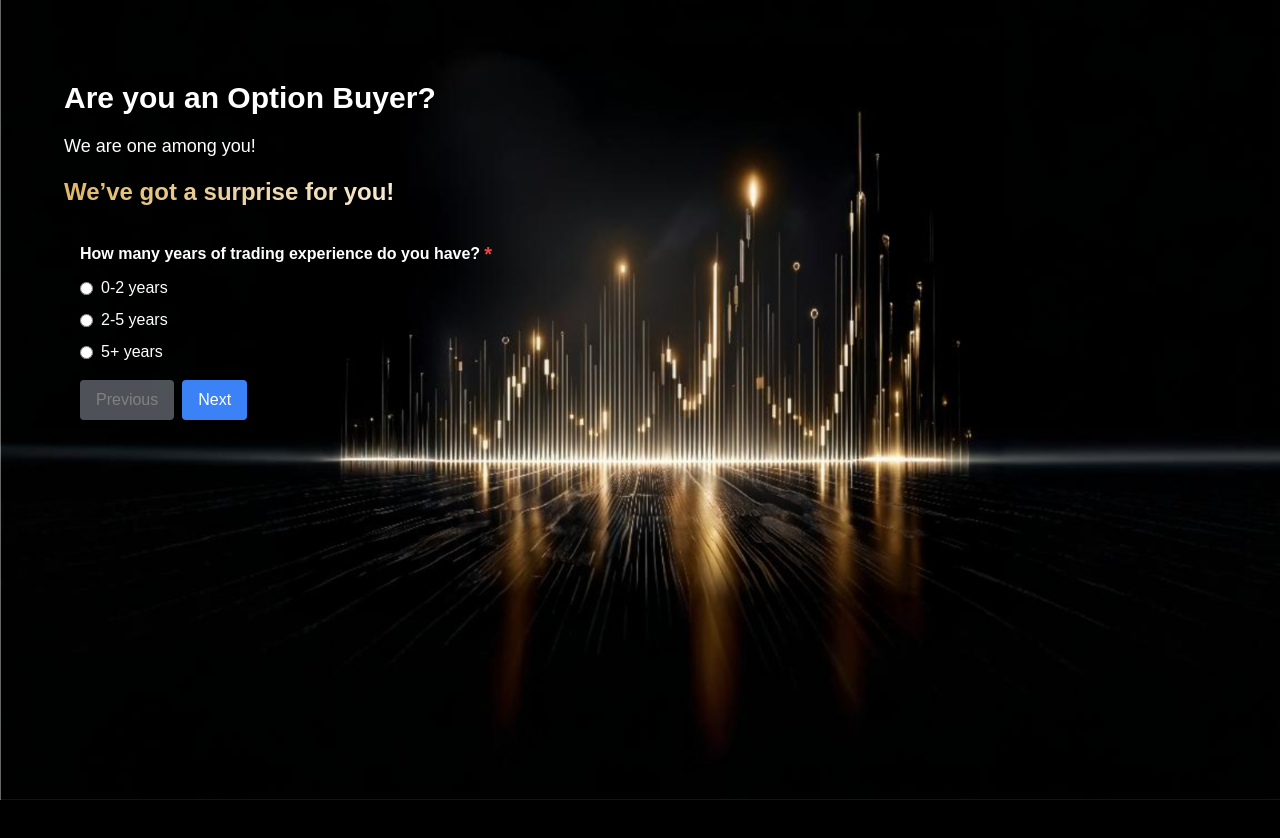
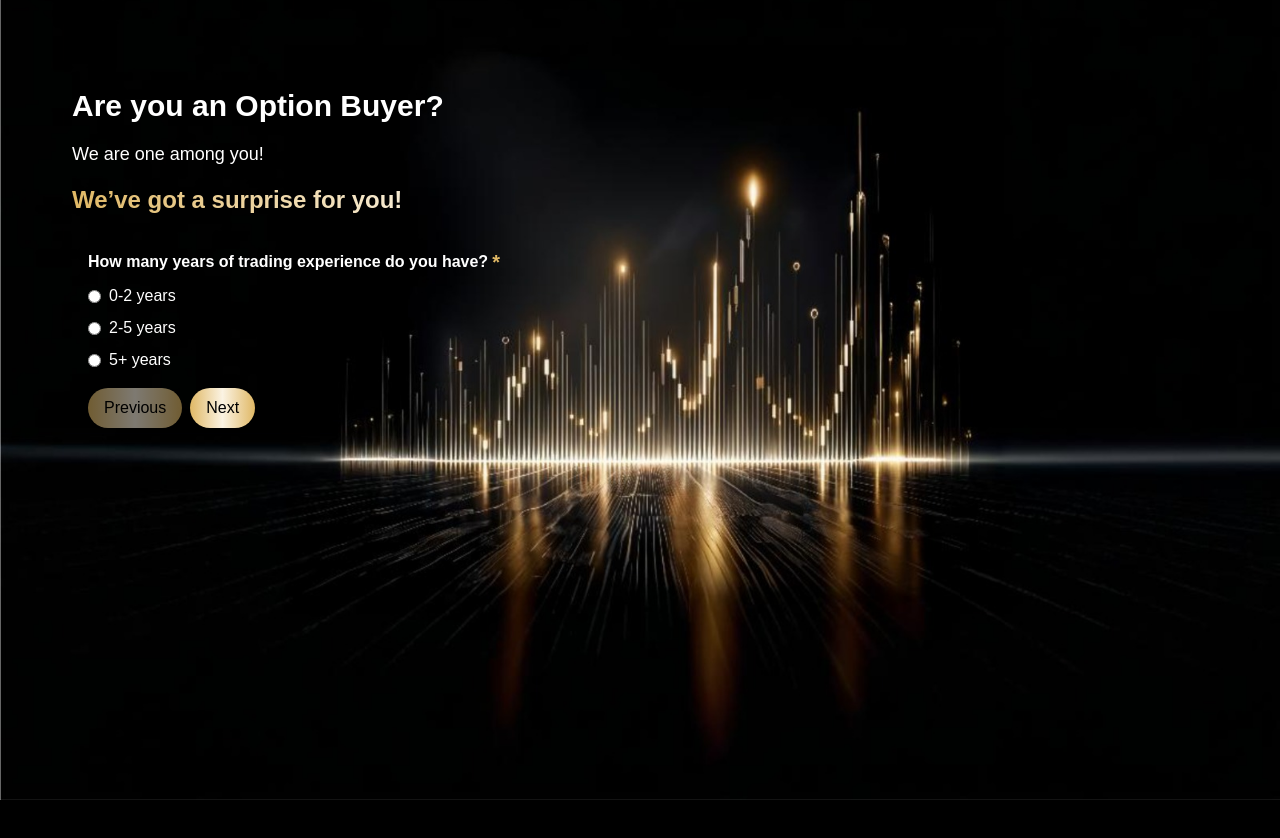
Before and after one commit to srajan07/trade, a React (Vite) app: page / in a window 1280 px wide. Both pictures are taken after a click on the button "Yes, take me there!". After the commit the page ends 800 px from the top, so only its background shows below. Built offline with nearby package versions, Linux system fonts and the light colour scheme.

Commit message:
Updated Hero component to hide text on button click

```diff
--- a/src/components/Hero.jsx
+++ b/src/components/Hero.jsx
@@ -31,14 +31,15 @@ const Hero = () => {
 
   return (
     <div
-      className="min-h-screen bg-black text-white relative mb-10"
-      style={{
-        backgroundImage: `url(${bgImage})`,
-        backgroundSize: "cover",
-        backgroundPosition: "center bottom",
-      }}
-    >
-      <div className="container mx-auto px-4 pt-10 md:pt-16 lg:pt-20 pl-6 md:pl-12 lg:pl-16 relative">
+  className="min-h-screen bg-black text-white relative p-2"
+  style={{
+    backgroundImage: `url(${bgImage})`, // Use backgroundImage for URLs
+    backgroundSize: "cover",
+    backgroundPosition: "center bottom",
+  }}
+>
+
+      <div className="container mx-auto px-4 pt-10 md:pt-16 lg:pt-20 pl-10 md:pl-12 lg:pl-16 relative">
         <div className="max-w-3xl">
           {/* Content Top-Left */}
           <div className="text-left space-y-4">
@@ -101,7 +102,7 @@ const Hero = () => {
                 {/* Success Message */}
                 {emailSubmitted && (
                   <div className="mt-4 text-lg font-bold text-[#E0B865]">
-                    Success! You have been added to our list. 🫡
+                   Thank you. We’ll keep you updated :)
                   </div>
                 )}
               </>
--- a/src/components/TradingSurvey.jsx
+++ b/src/components/TradingSurvey.jsx
@@ -16,16 +16,16 @@ const TradingSurvey = () => {
         { id: 5, question: "Do you exit trades early or hold onto losing trades beyond your stop loss due to fear?", type: "single", mandatory: true, options: [{ text: "Always", next: 6 }, { text: "Often", next: 6 }, { text: "Sometimes", next: 7 }, { text: "Rarely or Never", next: 7 }] },
         { id: 6, question: "Since you frequently exit trades due to fear - what triggers this behaviour?", type: "multiple", mandatory: true, options: ["Previous losses in similar trades", "Sudden market movements", "Lack of confidence", "Emotional stress during trading"] },
         { id: 7, question: "Since you rarely exit due to fear, how do you avoid holding losing trades?", type: "multiple", mandatory: true, options: ["I always stick to my plan.", "I use automated SL and exits.", "I practice mindfulness/meditation."] },
-        { id: 8, question: "Do you frequently change your strategy based on short-term market trends?", type: "single", mandatory: true, options: [{ text: "Always", next: 9 }, { text: "Often", next: 9 }, { text: "Sometimes", next: 10 }, { text: "Rarely or Never", next: 10 }] },
+        { id: 8, question: "Do you hold trades after hitting your daily profit target, expecting bigger gains?", type: "single", mandatory: true, options: [{ text: "Always", next: 9 }, { text: "Often", next: 9 }, { text: "Sometimes", next: 10 }, { text: "Rarely or Never", next: 10 }] },
         { id: 9, question: "What usually makes you hold the trade longer?", type: "multiple", mandatory: true, options: ["Recent success in trades", "Overconfidence in the trend", "FOMO (Fear of Missing Out)"] },
         { id: 10, question: "How do you control your emotion - Greed?", type: "multiple", mandatory: true, options: ["Pre-set targets with automated exits", "Logging out after hitting the target", "Trading with discipline", "Other (specify)"] },
-        { id: 11, question: "Do you avoid taking trades after consecutive losses due to hesitation?", type: "single", mandatory: true, options: [{ text: "Always", next: 12 }, { text: "Often", next: 12 }, { text: "Sometimes", next: 13 }, { text: "Rarely or Never", next: 13 }] },
+        { id: 11, question: "Do you increase position size after a loss to recover quickly, leading to overtrading?", type: "single", mandatory: true, options: [{ text: "Always", next: 12 }, { text: "Often", next: 12 }, { text: "Sometimes", next: 13 }, { text: "Rarely or Never", next: 13 }] },
         { id: 12, question: "What makes you revenge trade/over-trade?", type: "multiple", mandatory: true, options: ["I can't see losses.", "Desire to recover quickly.", "Pressure to meet monthly commitment.", "Other (specify)"] },
         { id: 13, question: "How do you resist your urge to overtrade?", type: "multiple", mandatory: true, options: ["Follow strict position sizing rules", "Take break after losses", "Set strict daily profit/loss limits", "Other (specify)"] },
-        { id: 14, question: "Do you take excessive risks in trades to compensate for previous losses?", type: "single", mandatory: true, options: [{ text: "Always", next: 15 }, { text: "Often", next: 15 }, { text: "Sometimes", next: 16 }, { text: "Rarely or Never", next: 16 }] },
+        { id: 14, question: "Does a losing first trade affect your mindset for the day?", type: "single", mandatory: true, options: [{ text: "Always (Mismanage the next 3+ trades on most losing days.)", next: 15 }, { text: "Often  (Feel affected for the next 2-3 trades on about half the losing days.)", next: 15 }, { text: "Sometimes (Feel affected for the next trade but recover quickly.)", next: 16 }, { text: "Rarely or Never  (Stay unaffected by early losses and trade consistently.)", next: 16 }] },
         { id: 15, question: "How do losses affect your trading mindset?", type: "multiple", mandatory: true, options: ["Feeling of frustration/anger.", "Reduce confidence in subsequent trades.", "Tendency to make impulsive trades.", "Other (specify)"] },
         { id: 16, question: "How do you maintain emotional stability after a loss?", type: "multiple", mandatory: true, options: ["Take a break.", "Review losing trade for lessons.", "Stick to plan always.", "Other (specify)"] },
-        { id: 17, question: "Do you review your trades regularly to identify mistakes and areas of improvement?", type: "single", mandatory: true, options: [{ text: "Always", next: 18 }, { text: "Often", next: 18 }, { text: "Sometimes", next: 19 }, { text: "Rarely or Never", next: 19 }] },
+        { id: 17, question: "If your psychological challenges were addressed through specific features, would you be willing to swift to a new broker?", type: "single", mandatory: true, options: [{ text: "Yes", next: 18 },  { text: "No", next: 19 } ] },
         { id: 18, question: "We love you! Any suggestions for us?", type: "text", mandatory: false },
         { id: 19, question: "Why not?", type: "single", mandatory: true, options: ["Lack of time", "Not interested", "Other priorities"] },
     ];
@@ -149,7 +149,7 @@ const TradingSurvey = () => {
                     <p className="mb-2 font-semibold flex items-center"> {/* Added flex for alignment */}
             {surveyQuestions[currentQuestionIndex].question}
             {surveyQuestions[currentQuestionIndex].mandatory && (
-              <span className="text-red-500 ml-1 text-xl">*</span> // Added asterisk for mandatory questions
+              <span className="text-[#E0B865] ml-1 text-xl">*</span> // Added asterisk for mandatory questions
             )}
           </p>
                     <div className="flex flex-col gap-2">
@@ -197,11 +197,11 @@ const TradingSurvey = () => {
                         <button
                             onClick={handlePrevious}
                             disabled={currentQuestionIndex === 0} // Disable on first question
-                            className="bg-gray-400 text-white px-4 py-2 rounded disabled:opacity-50" // Style and disable
+                            className="bg-gradient-to-r from-[#E0B865] via-[#FBF3E3] to-[#E0B865] text-black rounded-full px-4 py-2 rounded disabled:opacity-50" // Style and disable
                         >
                             Previous
                         </button>
-                        <button onClick={handleNext} className="bg-blue-500 text-white px-4 py-2 rounded ml-2">
+                        <button onClick={handleNext} className="bg-gradient-to-r from-[#E0B865] via-[#FBF3E3] to-[#E0B865] text-black rounded-full px-4 py-2 rounded ml-2">
                             Next
                         </button>
                     </div>
@@ -228,7 +228,7 @@ const TradingSurvey = () => {
 
                         </div>
                     ) : (
-                        <p>Thank you! Your responses have been recorded.</p>
+                        <p>Thanks for the survey. The gift will reach your email! 🫡.</p>
                     )}
                 </div>
             )}
```
